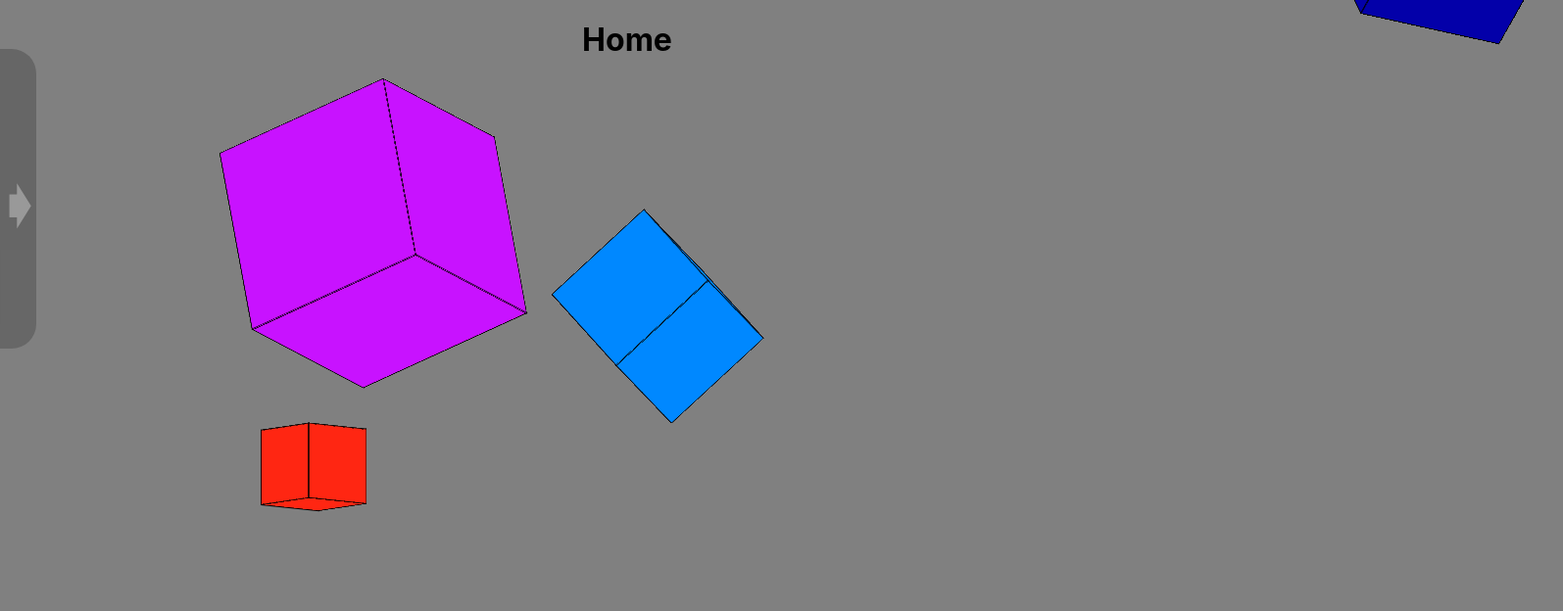
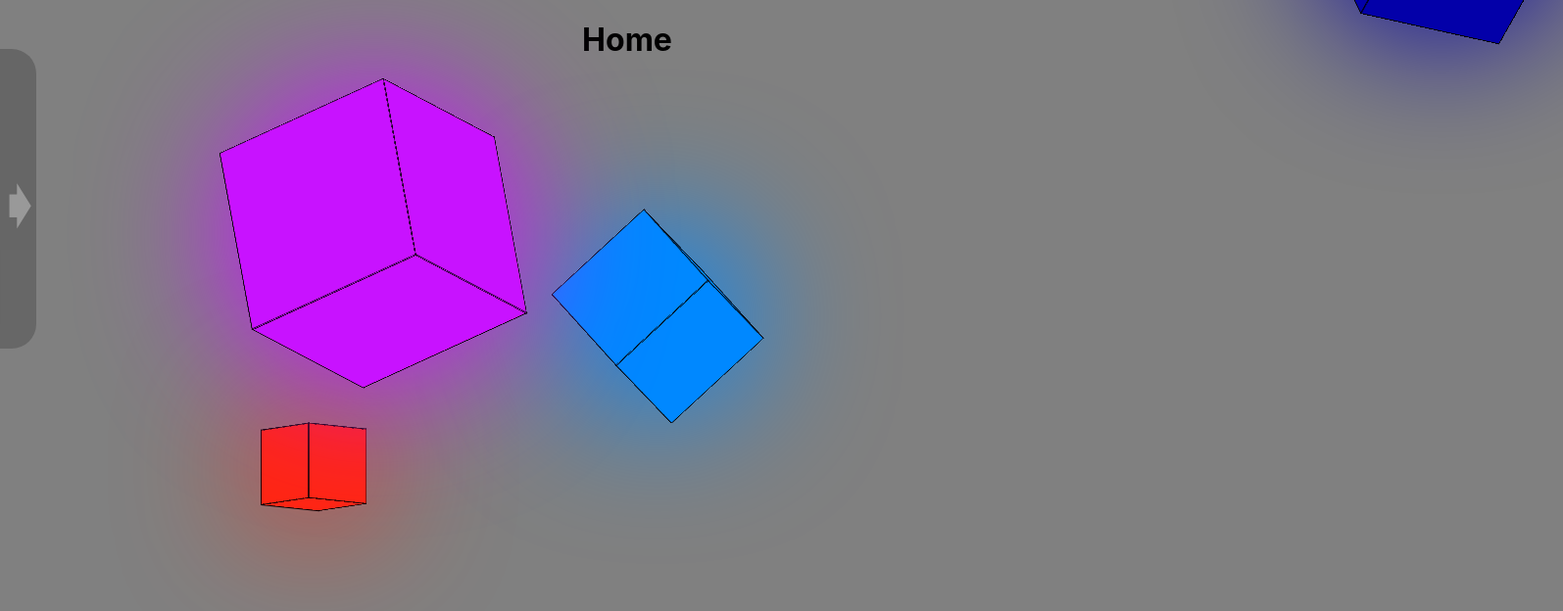
Before and after one commit to B1LL1E/chatClient, a React (Create React App) app: page / in a window 1280 px wide. Shown: the top 624 px of the page at 98% size, 1595 px wide, since content can reach past the window. Built offline with nearby package versions, Linux system fonts and the light colour scheme.

Commit message:
dodano cien do kostek

```diff
--- a/src/strony/home/Home.js
+++ b/src/strony/home/Home.js
@@ -10,7 +10,8 @@ export default function Home() {
             <h1 id='napis'> Choose one from the option on the left</h1>
 
             {/* 1 */}
-            <div id='cube3' style={{
+
+            <div id='cube4'style={{
                 '--kolor': "rgb(0, 136, 255)",
                 "--wielkosc": "9.9vw",
                 "--predkosc360": "3s",
@@ -23,6 +24,8 @@ export default function Home() {
                 "--doY": "-50%",
                 "--czasPrzesu": "10s"
                 }}>
+                <div id='cien'></div>
+                <div id='cube3'>
                     <div id='cube2'>
                         <div id='cube'>
                             <div id='wall' style={{ '--obrot': 1}}></div>
@@ -34,11 +37,11 @@ export default function Home() {
                         </div>
                     </div>
                 </div>
-
+            </div>
 
 
                 {/* 2 */}
-            <div id='cube3' style={{
+            <div id='cube4'style={{
                 '--kolor': "rgb(255, 38, 18)",
                 "--wielkosc": "5.9vw",
                 "--predkosc360": "1s",
@@ -51,6 +54,8 @@ export default function Home() {
                 "--doY": "150%",
                 "--czasPrzesu": "10s"
                 }}>
+                <div id='cien'></div>
+                <div id='cube3' >
                     <div id='cube2'>
                         <div id='cube'>
                             <div id='wall' style={{ '--obrot': 1}}></div>
@@ -62,10 +67,11 @@ export default function Home() {
                         </div>
                     </div>
                 </div>
+            </div>
 
 
             {/* 3 */}
-            <div id='cube3' style={{
+            <div id='cube4' style={{
                     '--kolor': "rgb(200, 18, 255)",
                     "--wielkosc": "15.9vw",
                     "--predkosc360": "8s",
@@ -78,6 +84,8 @@ export default function Home() {
                     "--doY": "125%",
                     "--czasPrzesu": "15s"
                     }}>
+                <div id='cien'></div>
+                <div id='cube3'>
                     <div id='cube2'>
                         <div id='cube'>
                             <div id='wall' style={{ '--obrot': 1}}></div>
@@ -89,10 +97,11 @@ export default function Home() {
                         </div>
                     </div>
                 </div>
+            </div>
 
 
             {/* 4 */}
-            <div id='cube3' style={{
+            <div id='cube4' style={{
                     '--kolor': "rgb(3, 0, 169)",
                     "--wielkosc": "12.9vw",
                     "--predkosc360": "5s",
@@ -105,6 +114,8 @@ export default function Home() {
                     "--doY": "125%",
                     "--czasPrzesu": "5s"
                     }}>
+                <div id='cien'></div>
+                <div id='cube3'>
                     <div id='cube2'>
                         <div id='cube'>
                             <div id='wall' style={{ '--obrot': 1}}></div>
@@ -116,7 +127,7 @@ export default function Home() {
                         </div>
                     </div>
                 </div>
-
+            </div>
         </div>
     )
 }
--- a/src/strony/home/Kosc.css
+++ b/src/strony/home/Kosc.css
@@ -14,7 +14,7 @@
     --kolor: rgb(3, 0, 169);
     --predkosc360: 5s;
     --rotX: 0deg;
-    --rotY: -30deg;
+    --rotY: 0deg;
     --rotZ: 0deg;
     --odX: 50%;
     --odY: 50%;
@@ -35,13 +35,21 @@
     }
 }
 
+div#cube4{
+    transform-style: preserve-3d;
+    animation: przesuwanie var(--czasPrzesu) linear infinite;
+    position: absolute;
+    top: 50%;
+    left: 50%;
+}
+
 div#cube3{
     transform-style: preserve-3d;
     transform: rotateY(var(--rotY)) rotateX(var(--rotX)) rotateZ(var(--rotZ));
     position: absolute;
     top: 50%;
     left: 50%;
-    animation: przesuwanie var(--czasPrzesu) linear infinite;
+    /* animation: przesuwanie var(--czasPrzesu) linear infinite; */
 }
 
 div#cube2{
@@ -81,3 +89,21 @@ div#floor{
     transform-style: preserve-3d;
     transform: translate(-50%,-50%) translateY(calc(var(--floor) * calc(var(--wielkosc) / 2))) rotateX(90deg);
 }
+
+div#cien{
+    background-color: var(--kolor);
+    height: calc(var(--wielkosc) * 1.5);
+    width: calc(var(--wielkosc) * 1.5);
+    position: absolute;
+    top: 50%;
+    left: 50%;
+    transform: translate(-50%,-50%) translateZ(calc(-2 * var(--wielkosc)));
+    filter: blur(70px);
+    border-radius: 50%;
+
+    /* animation: przesuwanie var(--czasPrzesu) linear infinite; */
+    /* transform:  rotateY(calc(-1 * var(--rotY))) rotateX(calc(-1 * var(--rotX))) rotateZ(calc(-1 * var(--rotZ))); */
+    /* transform: translateZ(calc(var(--wielkosc) * -2)); */
+    /* rotateY(calc(1 * var(--rotY))) rotateX(calc(1 * var(--rotX))) rotateZ(calc(1 * var(--rotZ)))  */
+
+}
```
Lines whose indentation alone changed are shown as unchanged.
